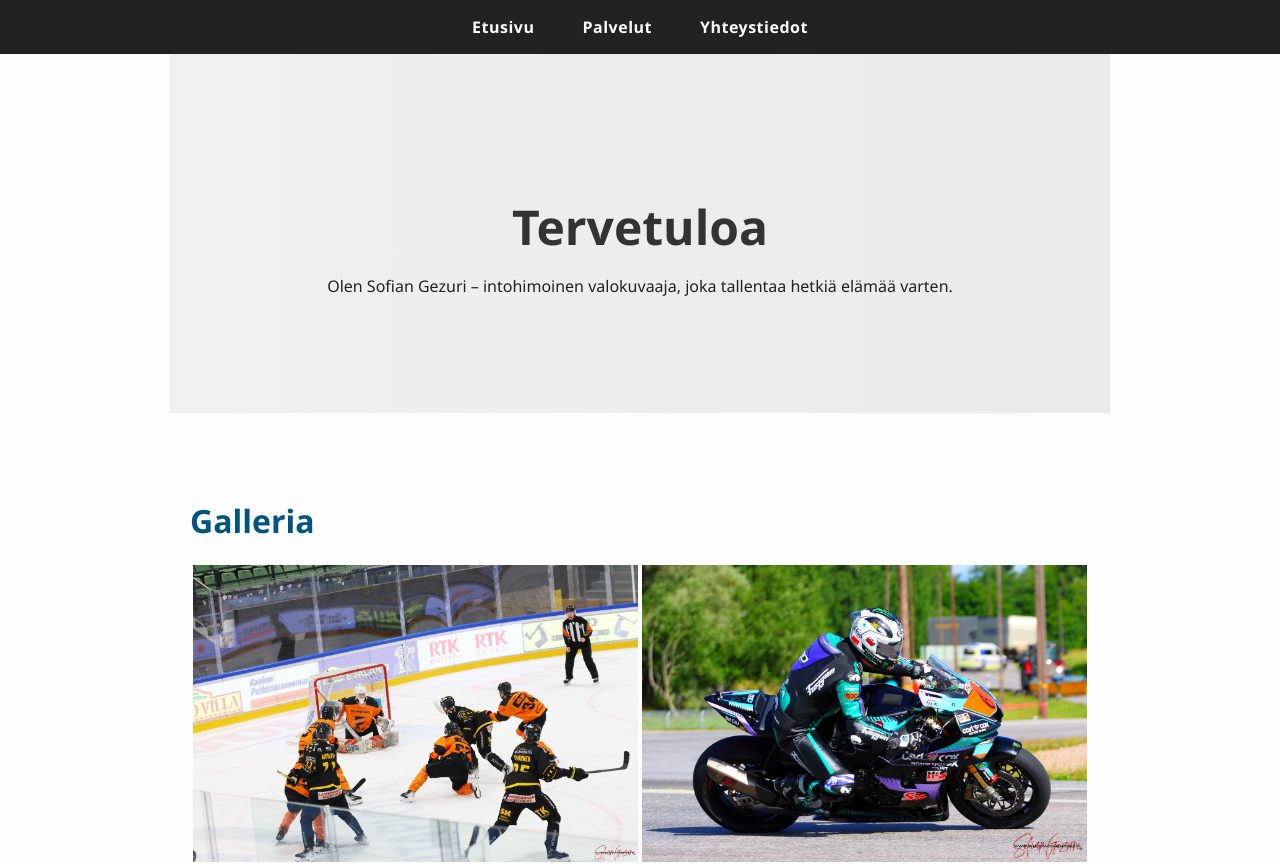
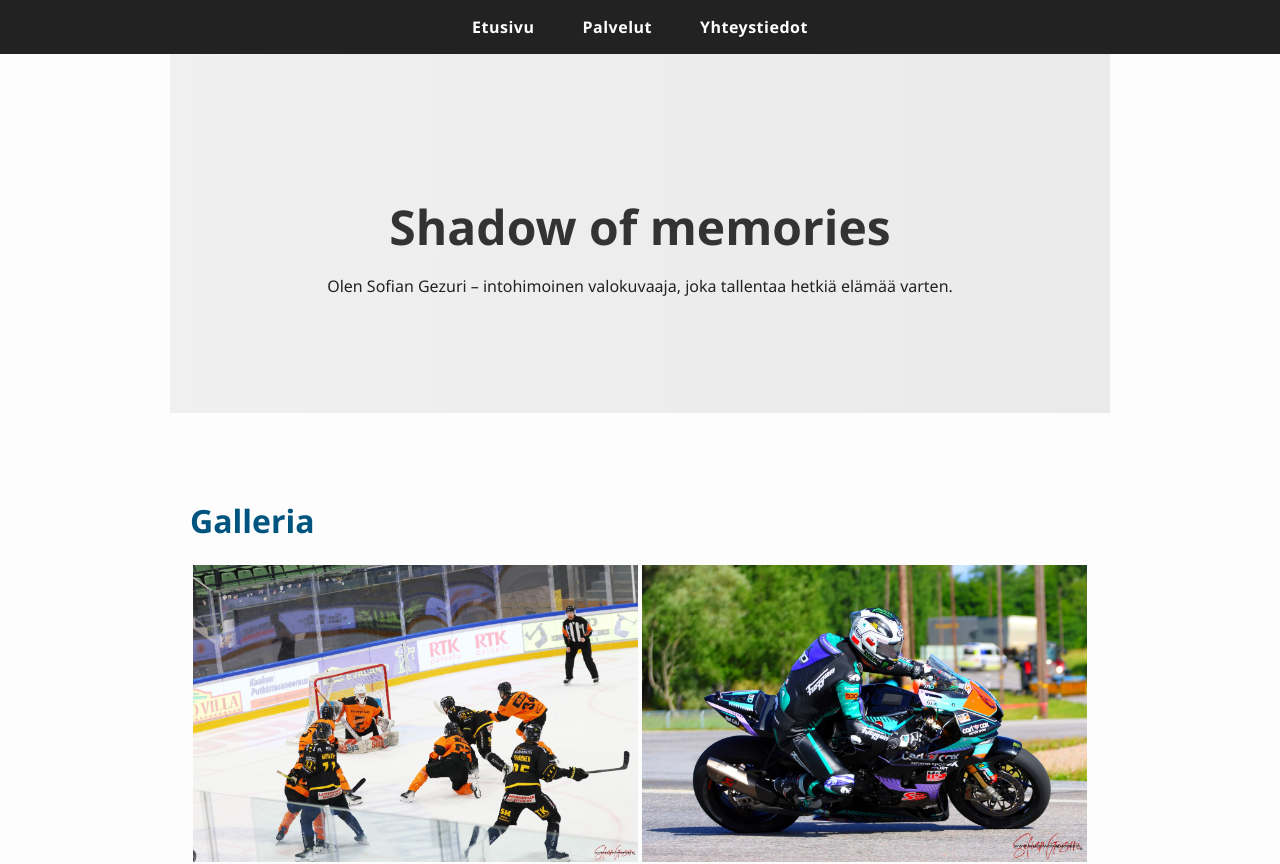
Before and after one commit to niklasssssssssss/Lappeenrannan-nettisivunen, a plain HTML site: page index.html in a window 1280 px wide. Shown: the top 864 px of the page. Drawn offline with Linux system fonts and the light colour scheme; grey boxes are pictures that could not be loaded.

Commit message:
Update index.html

```diff
--- a/index.html
+++ b/index.html
@@ -15,7 +15,7 @@
   </nav>
 
   <section class="content hero">
-    <h1>Tervetuloa</h1>
+    <h1>Shadow of memories</h1>
     <p>Olen Sofian Gezuri – intohimoinen valokuvaaja, joka tallentaa hetkiä elämää varten.</p>
   </section>
 
```
